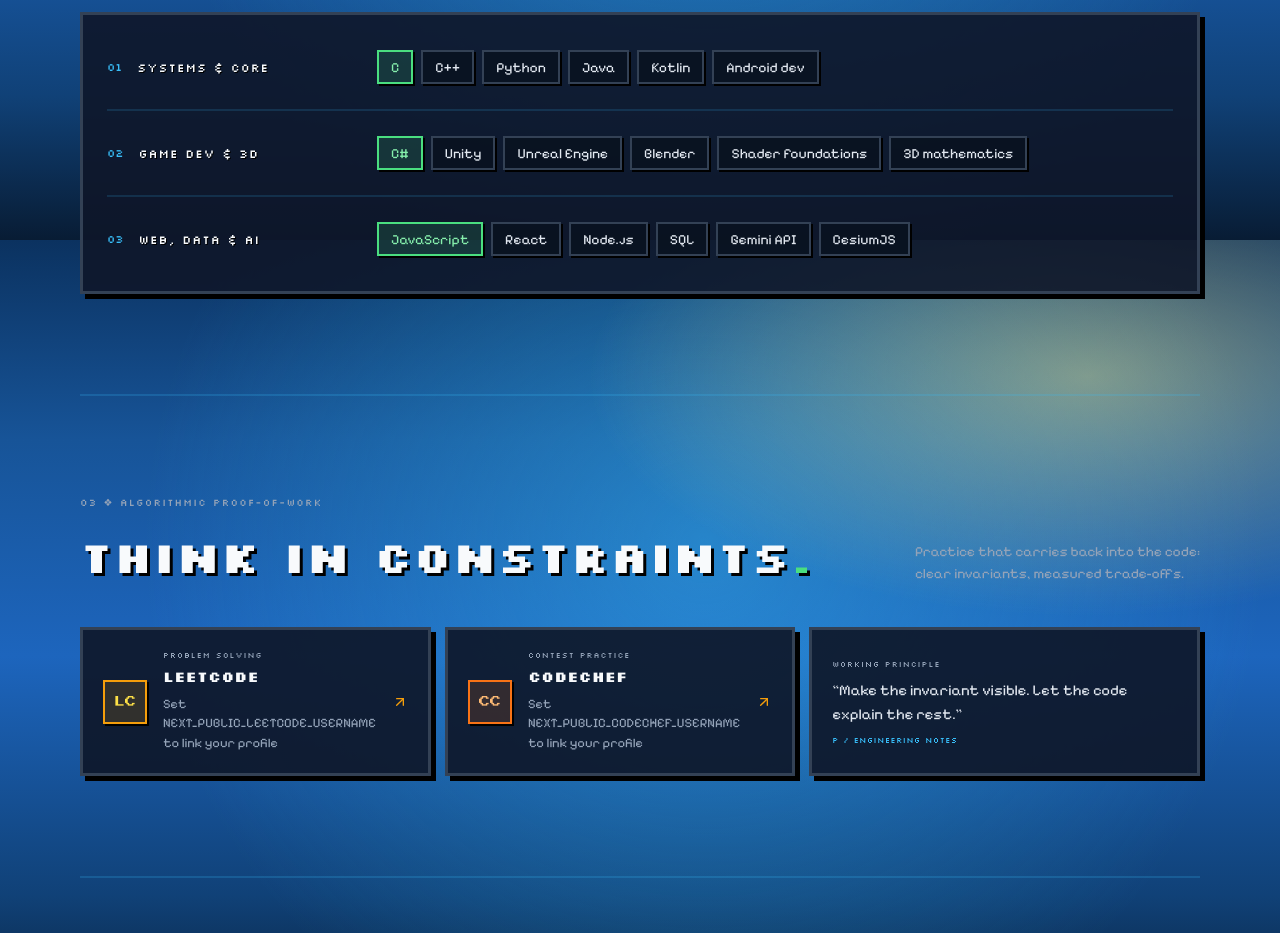
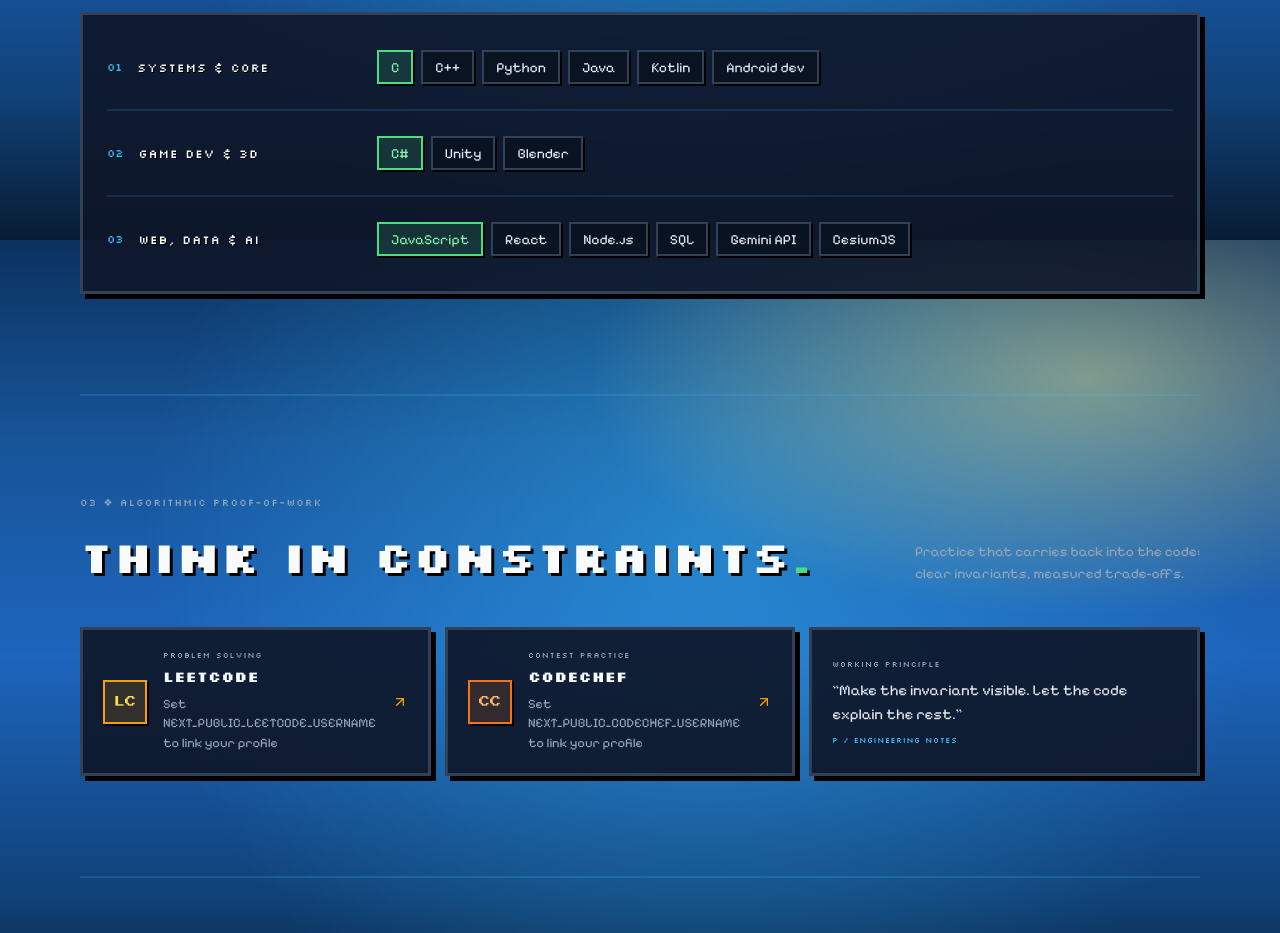
Before and after one commit to piyushshukla11/Resume, a Next.js app: page / in a window 1280 px wide. Shown: the part 2160-3093 px from the top of the page. Built offline with nearby package versions, Linux system fonts and the light colour scheme; no server answers.

Commit message:
feat(stack): remove unreal engine, shader foundations, and 3d math from game dev

```diff
--- a/components/portfolio.tsx
+++ b/components/portfolio.tsx
@@ -19,7 +19,7 @@ const modes: { id: WeatherMode; label: string }[] = [
 ];
 const stacks = [
   { label: "SYSTEMS & CORE", items: ["C", "C++", "Python", "Java", "Kotlin", "Android dev"] },
-  { label: "GAME DEV & 3D", items: ["C#", "Unity", "Unreal Engine", "Blender", "Shader foundations", "3D mathematics"] },
+  { label: "GAME DEV & 3D", items: ["C#", "Unity", "Blender"] },
   { label: "WEB, DATA & AI", items: ["JavaScript", "React", "Node.js", "SQL", "Gemini API", "CesiumJS"] },
 ];
 const milestones = [
```
